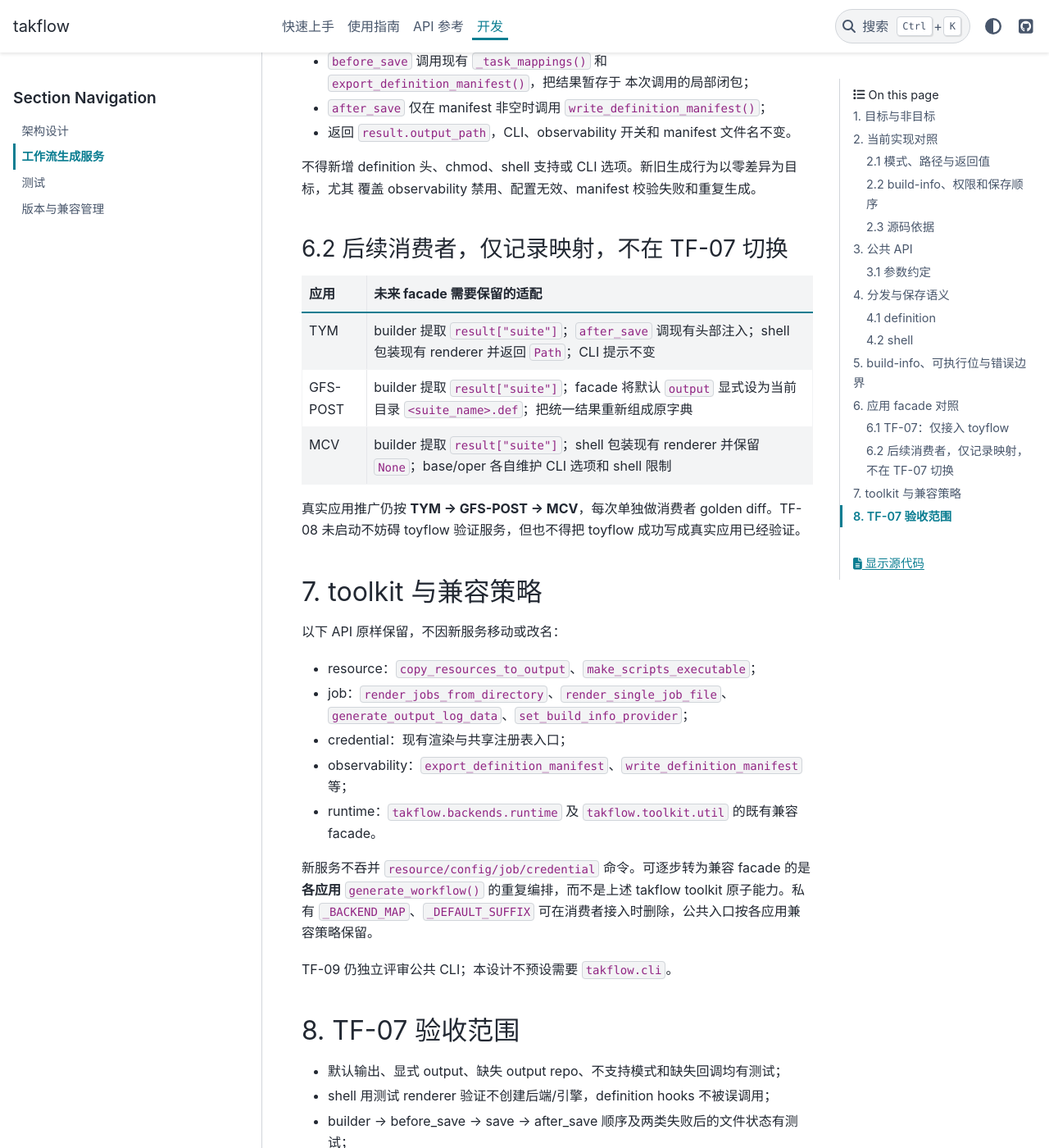
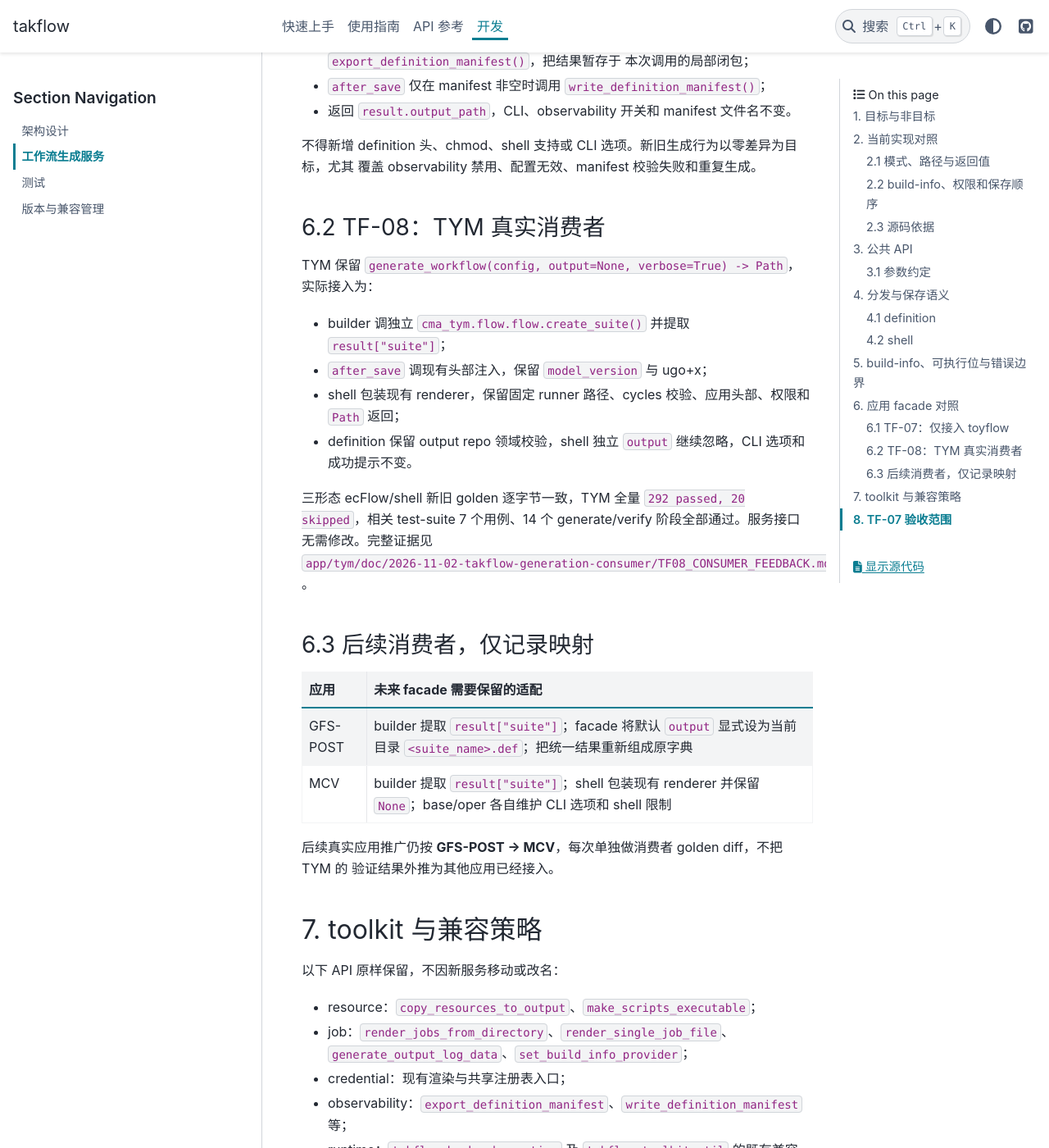
Before and after one commit to cemc-oper/takflow, a Sphinx documentation site: the page built from docs/source/develop/generation-service.md, in a window 1280 px wide and 1400 px high, scrolled down 6483 px. Shown: the whole window at 82% size. Built offline with Sphinx 7.4.7 and the PyData theme 0.15.4, drawn with Linux system fonts in a browser that asks for light colours; some of the changed text lies outside the part shown.

Commit message:
:memo: Record TYM generation service validation
- Document TYM as the first real generation service consumer and record its facade mapping and preserved application behavior
- Add three-form ecFlow/shell golden evidence and WSL unit and integration test results
- Mark TF-08 complete in the near-term roadmap and keep GFS-POST and MCV as future consumers
- Verify 172 passed and 9 skipped takflow tests and a strict Sphinx documentation build

```diff
--- a/docs/source/develop/generation-service.md
+++ b/docs/source/develop/generation-service.md
@@ -1,9 +1,10 @@
 # 工作流生成服务
 
-状态：**已实现（TF-07）** · 日期：2026-10-28
+状态：**已实现（TF-07）；TYM 消费者已验证（TF-08）** · 日期：2026-11-02
 
-本文记录 TF-06 的四应用对照和 TF-07 落地的公共 API。`takflow.generation` 及下述类型
-现已实现；首版只接入 toyflow，不要求 TYM、GFS-POST、MCV 同步修改，也不据此实现公共 CLI。
+本文记录 TF-06 的四应用对照、TF-07 落地的公共 API 和 TF-08 真实消费者证据。
+`takflow.generation` 已接入 toyflow 与 TYM；GFS-POST、MCV 不在本次同步修改，
+也不据此实现公共 CLI。
 
 ## 1. 目标与非目标
 
@@ -54,15 +55,15 @@ MCV oper 继续是独立入口：其 CLI 暴露 `--output/-o`，但不接受 bas
 ### 2.3 源码依据
 
 - toyflow：`framework/takflow/examples/toyflow/src/toyflow/generate.py`、`flow.py`、`cli.py`。
-- TYM：`app/tym/cma-tym-v4-workflow/src/cma_tym/workflow/generator.py`、`workflow/flow.py`、
+- TYM：`app/tym/cma-tym-v4-workflow/src/cma_tym/workflow/generator.py`、`flow/flow.py`、
   `shell/generator.py`、`cli.py`。
 - GFS-POST：`app/gfs-post/cma-gfs-post-workflow/src/cma_gfs_post/workflow/generator.py`、
   `workflow/flow.py`、`cli.py`、`util.py`。
 - MCV：`app/mcv/mcv-workflow/src/mcv_workflow/workflow/{generator,definition,shell}.py`，以及
   `app/mcv/mcv-oper-workflow/src/mcv_oper_workflow/cli.py`。
 
-TYM 的入口与建树函数已经分模块，但建树当前仍在 `workflow/flow.py`，不是独立顶层
-`flow/` 包。TF-08 的目录级前置是否已完成由 TYM 侧另行评审；本设计不提前将其标为就绪。
+TYM 已将领域建树纯移动到独立顶层 `flow/` 包，`workflow/generator.py` 只保留生成入口，
+TF-08 的目录级前置已完成。
 
 ## 3. 公共 API
 
@@ -196,16 +197,28 @@ toyflow facade 保留现有 `generate_workflow(config, output_repo_base=None) ->
 不得新增 definition 头、chmod、shell 支持或 CLI 选项。新旧生成行为以零差异为目标，尤其
 覆盖 observability 禁用、配置无效、manifest 校验失败和重复生成。
 
-### 6.2 后续消费者，仅记录映射，不在 TF-07 切换
+### 6.2 TF-08：TYM 真实消费者
+
+TYM 保留 `generate_workflow(config, output=None, verbose=True) -> Path`，实际接入为：
+
+- builder 调独立 `cma_tym.flow.flow.create_suite()` 并提取 `result["suite"]`；
+- `after_save` 调现有头部注入，保留 `model_version` 与 ugo+x；
+- shell 包装现有 renderer，保留固定 runner 路径、cycles 校验、应用头部、权限和 `Path` 返回；
+- definition 保留 output repo 领域校验，shell 独立 `output` 继续忽略，CLI 选项和成功提示不变。
+
+三形态 ecFlow/shell 新旧 golden 逐字节一致，TYM 全量 `292 passed, 20 skipped`，相关
+test-suite 7 个用例、14 个 generate/verify 阶段全部通过。服务接口无需修改。完整证据见
+`app/tym/doc/2026-11-02-takflow-generation-consumer/TF08_CONSUMER_FEEDBACK.md`。
+
+### 6.3 后续消费者，仅记录映射
 
 | 应用 | 未来 facade 需要保留的适配 |
 |---|---|
-| TYM | builder 提取 `result["suite"]`；`after_save` 调现有头部注入；shell 包装现有 renderer 并返回 `Path`；CLI 提示不变 |
 | GFS-POST | builder 提取 `result["suite"]`；facade 将默认 `output` 显式设为当前目录 `<suite_name>.def`；把统一结果重新组成原字典 |
 | MCV | builder 提取 `result["suite"]`；shell 包装现有 renderer 并保留 `None`；base/oper 各自维护 CLI 选项和 shell 限制 |
 
-真实应用推广仍按 **TYM → GFS-POST → MCV**，每次单独做消费者 golden diff。TF-08 未启动不妨碍
-toyflow 验证服务，但也不得把 toyflow 成功写成真实应用已经验证。
+后续真实应用推广仍按 **GFS-POST → MCV**，每次单独做消费者 golden diff，不把 TYM 的
+验证结果外推为其他应用已经接入。
 
 ## 7. toolkit 与兼容策略
 
```
Also changed, not shown: other parts of docs/source/develop/generation-service.md (+1 -1 lines).
